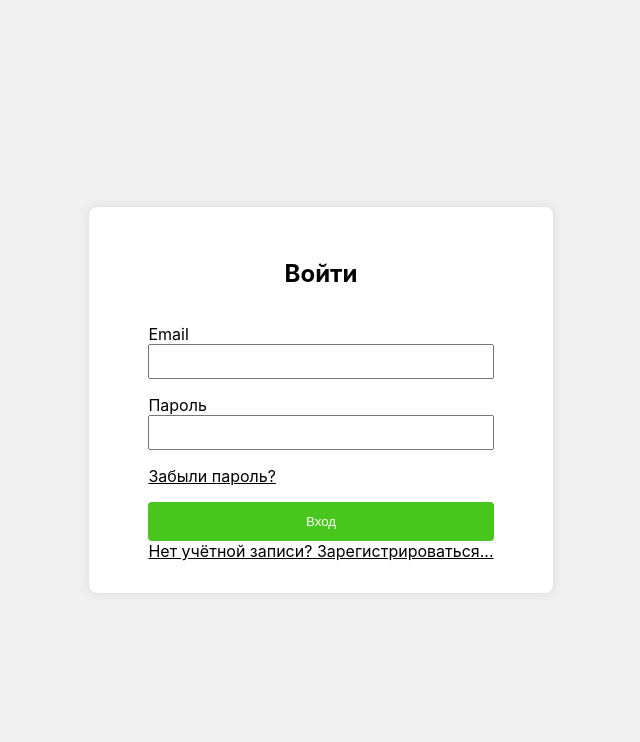
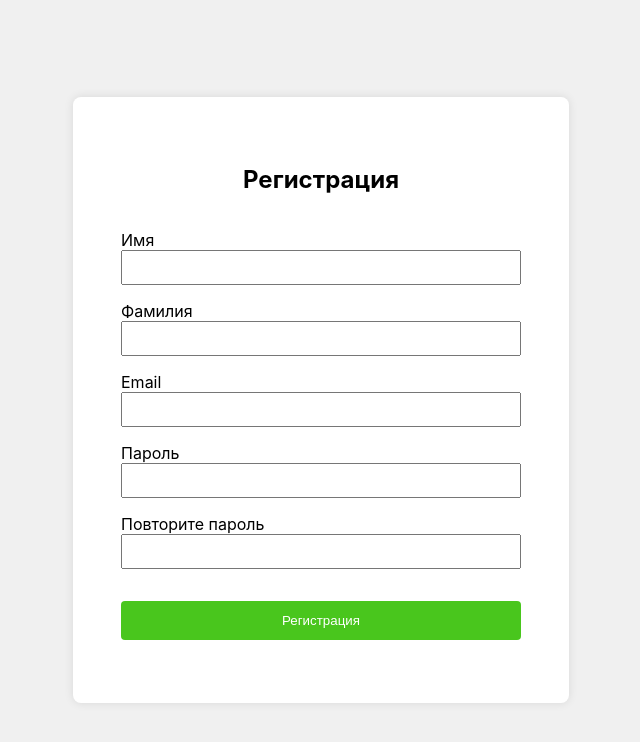
Before and after one commit to waffencode/alligator-web-frontend, a React (Create React App) app: page / in a window 1280 px wide. Shown: the top 742 px of the page, without its empty margins (319-959 px from the left). Built offline with nearby package versions, Linux system fonts and the light colour scheme.

Commit message:
Register form

```diff
--- a/src/app/App.tsx
+++ b/src/app/App.tsx
@@ -1,10 +1,11 @@
 import React from 'react';
 import AuthPage from '../pages/auth/AuthPage';
+import RegisterPage from '../pages/auth/RegisterPage';
 
 const App: React.FC = () => {
   return (
     <div>
-      <AuthPage />
+      <RegisterPage />
     </div>
   );
 }
--- a/src/pages/auth/AuthPage.css
+++ b/src/pages/auth/AuthPage.css
@@ -11,11 +11,16 @@
     flex-direction: column;
     align-items: center;
     background: white;
-    padding: 2rem;
+    padding: 3rem;
     border-radius: 8px;
     box-shadow: 0 0 10px rgba(0, 0, 0, 0.1);
     max-width: 400px;
     width: 100%;
+  }
+
+  form {
+    width: 100%;
+    margin: 0 0 15px;
   }
 
   .input-group {
--- /dev/null
+++ b/src/pages/auth/RegisterPage.tsx
@@ -0,0 +1,112 @@
+import React from 'react';
+import './AuthPage.css';
+
+const RegisterPage: React.FC = () => {
+    const [name, setName] = React.useState('');
+    const [surname, setSurname] = React.useState('');
+    const [username, setUsername] = React.useState('');
+    const [message, setMessage] = React.useState('');
+    const [password, setPassword] = React.useState('');
+    const [repPassword, setRepPassword] = React.useState('');
+
+    const emailErrorMessageText: string = "Неправильный email";
+    const errorMessageTextNotEqual: string = "Пароли не совпадают";
+
+
+    const handleRegisterSubmit = async (event: React.FormEvent) => {
+        event.preventDefault();
+        setMessage(''); // Сброс сообщения об ошибке перед отправкой
+
+        const emailRegex = /^[^\s@]+@[^\s@]+\.[^\s@]+$/;
+        if (!emailRegex.test(username)) {
+            setMessage(emailErrorMessageText);
+        } else if (password !== repPassword) {
+            setMessage(errorMessageTextNotEqual);
+        } else {
+            try {
+                const response = await fetch('http://localhost:8080/register', { //194.87.234.28
+                    method: 'POST',
+                    headers: {
+                        'Content-Type': 'application/json'
+                    },
+                    body: JSON.stringify({ username, password })
+                });
+
+                if (!response.ok) {
+                    setMessage('Ошибка при регистрации. Попробуйте еще раз.');
+                } else {
+                    const token = await response.text();
+                    // Сохранение токена и редирект на защищенную страницу
+                    localStorage.setItem('token', token);
+                    window.location.href = '/dashboard';
+                }
+            } catch (error) {
+                setMessage('Ошибка при аутентификации. Попробуйте еще раз.');
+            }
+        }
+    };
+
+    return (
+        <div className="container">
+            <div className="form-container">
+                <h2>Регистрация</h2>
+                <label className="error-message">{message}</label>
+                <form onSubmit={handleRegisterSubmit}>
+                    <div className="input-group">
+                        <label>Имя</label><br />
+                        <input
+                            type="text"
+                            id="name"
+                            value={name}
+                            onChange={(e) => setName(e.target.value)}
+                            required
+                        />
+                    </div>
+                    <div className="input-group">
+                        <label>Фамилия</label><br />
+                        <input
+                            type="text"
+                            id="surname"
+                            value={surname}
+                            onChange={(e) => setSurname(e.target.value)}
+                            required
+                        />
+                    </div>
+                    <div className="input-group">
+                        <label htmlFor="username">Email</label><br />
+                        <input
+                            type="text"
+                            id="username"
+                            value={username}
+                            onChange={(e) => setUsername(e.target.value)}
+                            required
+                        />
+                    </div>
+                    <div className="input-group">
+                        <label htmlFor="password">Пароль</label><br />
+                        <input
+                            type="password"
+                            id="password"
+                            value={password}
+                            onChange={(e) => setPassword(e.target.value)}
+                            required
+                        />
+                    </div>
+                    <div className="input-group">
+                        <label htmlFor="password">Повторите пароль</label><br />
+                        <input
+                            type="password"
+                            id="rep-password"
+                            value={repPassword}
+                            onChange={(e) => setRepPassword(e.target.value)}
+                            required
+                        />
+                    </div>
+                    <button type="submit" className="submit-button">Регистрация</button><br />
+                </form>
+            </div>
+        </div>
+    );
+};
+
+export default RegisterPage;
```
